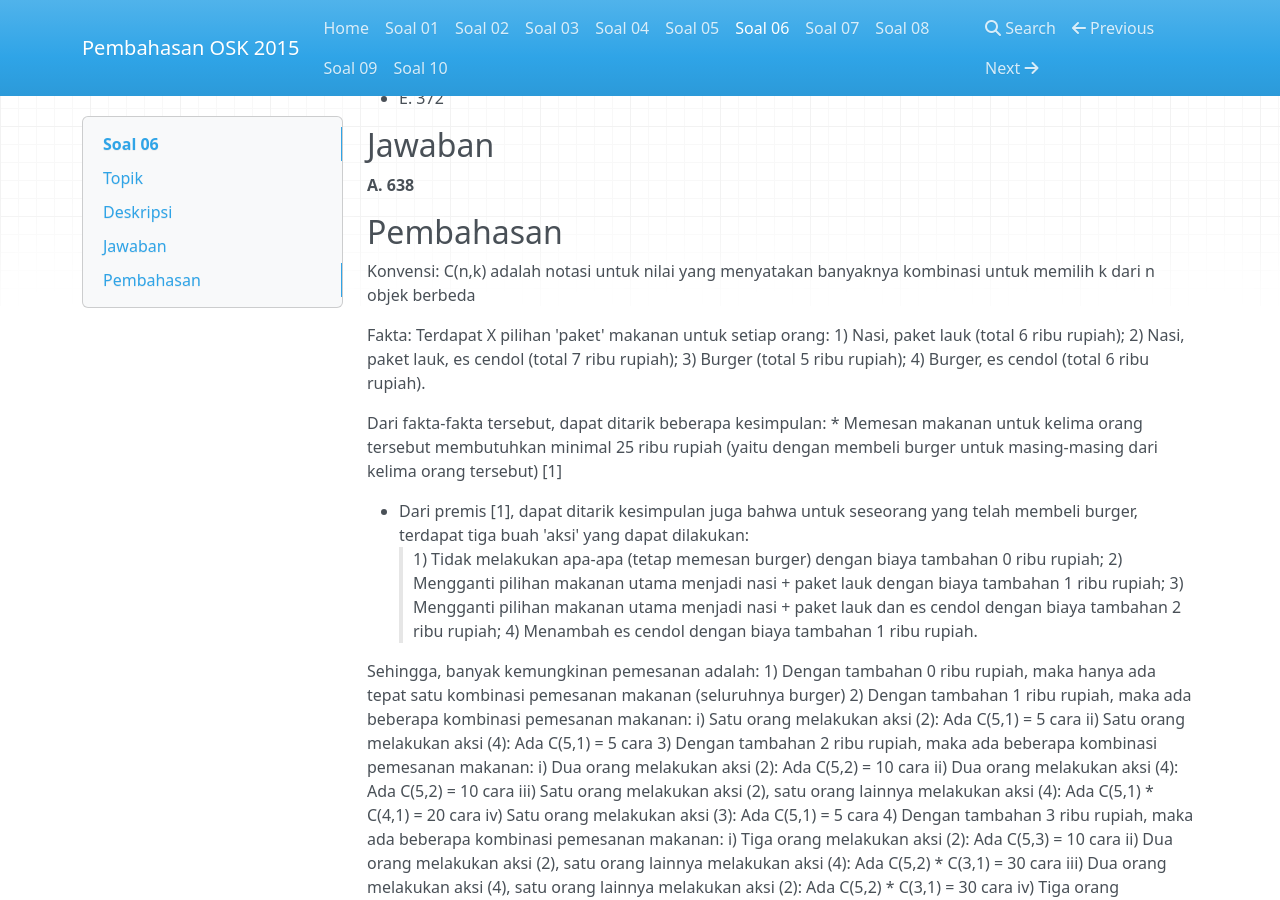
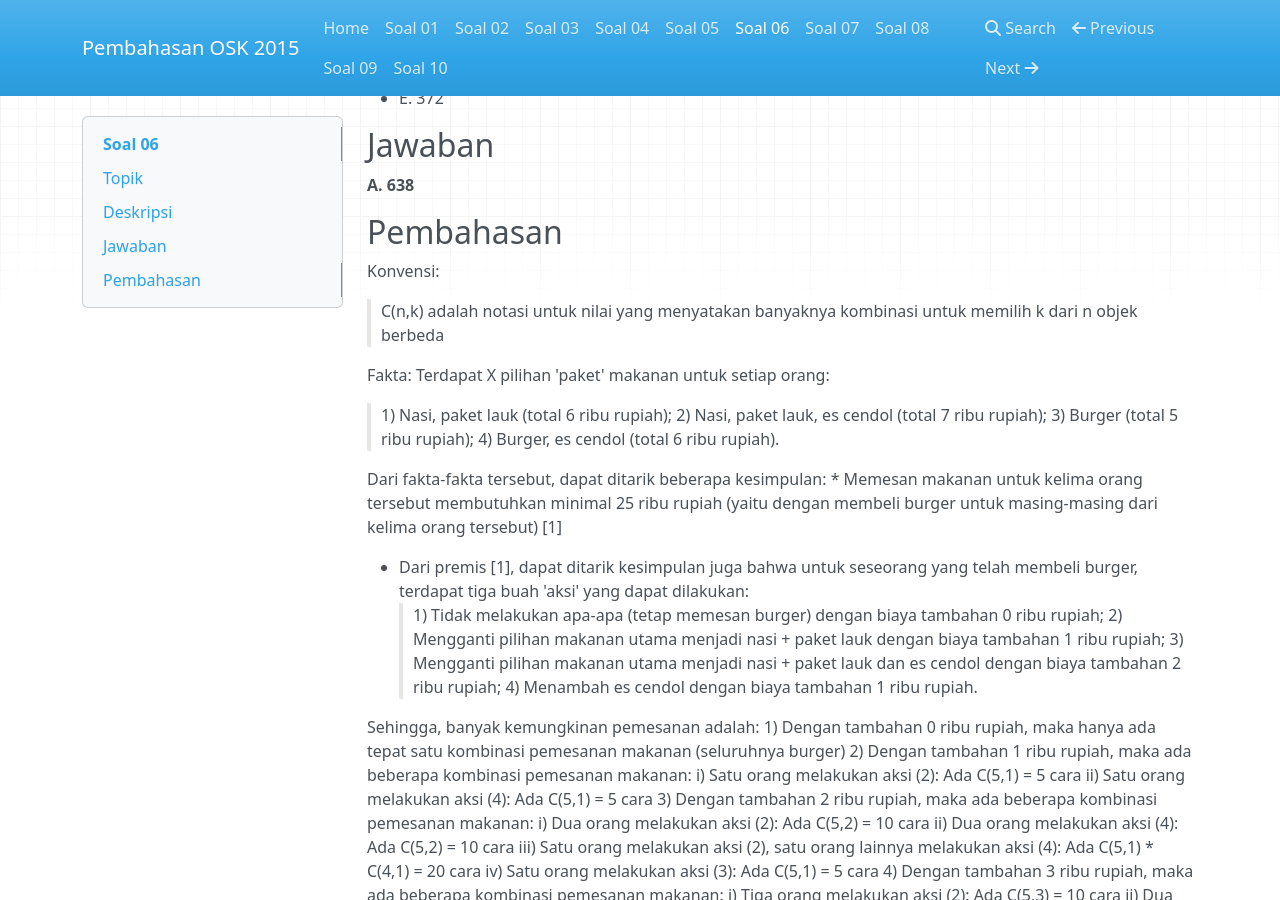
Before and after one commit to alijaya/OSK-2015, an MkDocs documentation site: the page built from docs/Soal 06.md, in a window 1280 px wide and 900 px high, scrolled down 605 px. Built offline with MkDocs 1.6.1, drawn with Linux system fonts in a browser that asks for light colours; nearby versions of some CDN libraries; old or Windows-style settings are respelled for this version of MkDocs.

Commit message:
no message

```diff
--- a/docs/Soal 06.md
+++ b/docs/Soal 06.md
@@ -32,15 +32,14 @@ Jika uang mereka tidak harus seluruhnya dibelanjakan (tetapi tetap harus memenuh
 ## Pembahasan
 
 Konvensi:
-	C(n,k) adalah notasi untuk nilai yang menyatakan banyaknya kombinasi untuk
-	memilih k dari n objek berbeda
+>C(n,k) adalah notasi untuk nilai yang menyatakan banyaknya kombinasi untuk memilih k dari n objek berbeda
 
 Fakta:
 Terdapat X pilihan 'paket' makanan untuk setiap orang:
-	1) Nasi, paket lauk (total 6 ribu rupiah);
-	2) Nasi, paket lauk, es cendol (total 7 ribu rupiah);
-	3) Burger (total 5 ribu rupiah);
-	4) Burger, es cendol (total 6 ribu rupiah).
+>1) Nasi, paket lauk (total 6 ribu rupiah);
+>2) Nasi, paket lauk, es cendol (total 7 ribu rupiah);
+>3) Burger (total 5 ribu rupiah);
+>4) Burger, es cendol (total 6 ribu rupiah).
 
 Dari fakta-fakta tersebut, dapat ditarik beberapa kesimpulan:
 * Memesan makanan untuk kelima orang tersebut membutuhkan minimal 25 ribu rupiah (yaitu dengan membeli burger untuk masing-masing dari kelima orang tersebut) [1]
```
